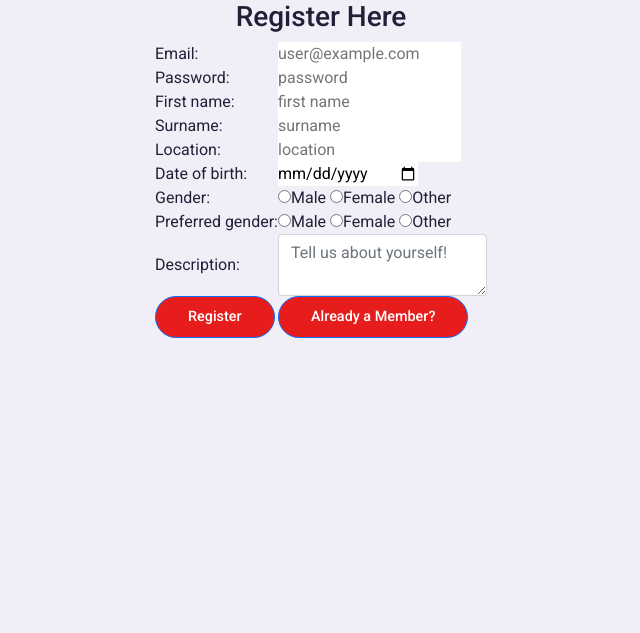
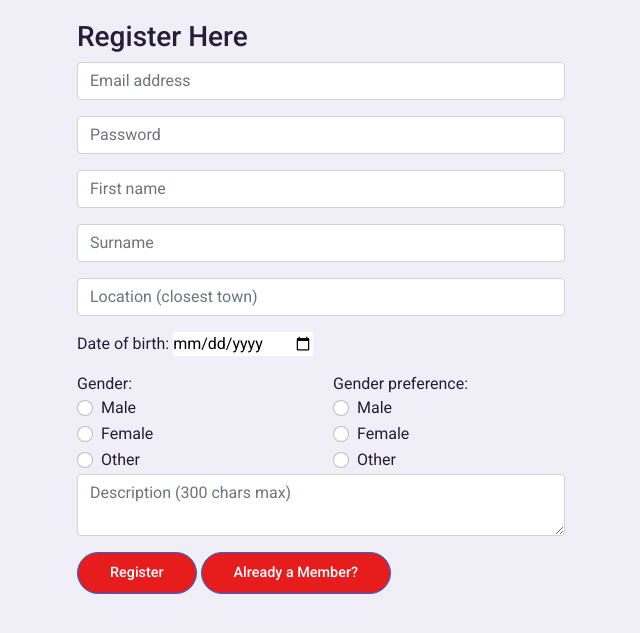
Before and after one commit to Elliothc13/CS4116, a PHP site: page /registration.html in a window 1280 px wide. Shown: the top 633 px of the page, without its empty margins (319-959 px from the left). Run offline with PHP 8.4, Linux system fonts and the light colour scheme.

Commit message:
Clean registration page

```diff
--- a/CSS Files/css2.css
+++ b/CSS Files/css2.css
@@ -151,6 +151,12 @@ main .row .left .profilepicture{
     align-items: center;
     column-gap: 1rem;
     width: 100%;
+}
+
+div.signin {
+    min-width: 300px;
+    margin-top: 20px;
+    margin-bottom: 40px;
 }
 
 /*left*/
--- a/registration.html
+++ b/registration.html
@@ -1,94 +1,117 @@
 <!DOCTYPE html>
 <html>
+
 <head>
     <title>Finder Registration</title>
-    <link href="https://cdn.jsdelivr.net/npm/bootstrap@5.1.3/dist/css/bootstrap.min.css"
-            rel="stylesheet"
-            integrity="sha384-1BmE4kWBq78iYhFldvKuhfTAU6auU8tT94WrHftjDbrCEXSU1oBoqyl2QvZ6jIW3"
-            crossorigin="anonymous">
+    <link href="https://cdn.jsdelivr.net/npm/bootstrap@5.1.3/dist/css/bootstrap.min.css" rel="stylesheet"
+        integrity="sha384-1BmE4kWBq78iYhFldvKuhfTAU6auU8tT94WrHftjDbrCEXSU1oBoqyl2QvZ6jIW3" crossorigin="anonymous">
     <link type="text/css" rel="stylesheet" href="./CSS Files/css2.css">
 </head>
+
 <body>
-    <center>
+
+    <div class="container">
+        <div class="row">
+            <div class="col-3"></div>
+            <div class="col-6 signin">
+                <form action="register.php" method="POST">
                     <h3>Register Here</h3>
-        <form action="register.php" method="POST">
-            <table>
-                <tr>
-                    <td>Email:</td>
-                    <td>
-                        <input type="text" name="email" placeholder="user@example.com">
-                    </td>
-                </tr>
-                <tr>
-                    <td>Password:</td>
-                    <td>
-                        <input type="password" name="password" placeholder="password">
-                    </td>
-                </tr>
-                <tr>
-                    <td>First name:</td>
-                    <td>
-                        <input type="text" name="first_name" placeholder="first name">
-                    </td>
+                    <div class="mb-3">
+                        <!-- <label for="email">Email:</label> -->
+                        <input type="email" class="form-control" name="email" id="email" placeholder="Email address"
+                            aria-label="Email" title="Please enter valid email address" required>
+                    </div>
+                    <div class="mb-3">
+                        <!-- <label for="password">Password:</label> -->
+                        <input type="password" class="form-control" name="password" id="password" placeholder="Password"
+                            aria-label="Password" pattern=".{8-50}"required>
+                    </div>
+                    <div class="mb-3">
+                        <!-- <label for="first_name">First name:</label> -->
+                        <input type="text" class="form-control" name="first_name" id="first_name"
+                            placeholder="First name" aria-label="First name" required>
+                    </div>
+                    <div class="mb-3">
+                        <!-- <label for="surname">Surname:</label> -->
+                        <input type="text" class="form-control" name="surname" id="surname" placeholder="Surname"
+                            required>
+                    </div>
+                    <div class="mb-3">
+                        <!-- <label for="location">Location:</label> -->
+                        <input type="text" class="form-control" name="location" id="location"
+                            placeholder="Location (closest town)" required>
+                    </div>
+                    <div class="mb-3">
+                        <label for="date_of_birth">Date of birth:</label>
+                        <input type="date" name="date_of_birth" id="date_of_birth" required>
+                    </div>
 
-                </tr>
-                <tr>
-                    <td>Surname:</td>
-                    <td>
-                        <input type="text" name="surname" placeholder="surname">
-                    </td>
+                    <div class="row">
+                        <div class="form-group col-6" id="genderradio">
+                            <label for="genderradio">Gender:</label>
+                            <div class="form-check">
+                                <input type="radio" class="form-check-input" name="gender" id="gendermale" value="MALE"
+                                    required>
+                                <label class="form-check-label" for="gendermale">Male</label>
+                            </div>
+                            <div class="form-check">
+                                <input type="radio" class="form-check-input" name="gender" id="genderfemale"
+                                    value="FEMALE" required>
+                                <label class="form-check-label" for="genderfemale">Female</label>
+                            </div>
+                            <div class="form-check">
+                                <input type="radio" class="form-check-input" name="gender" id="genderother"
+                                    value="OTHER" required>
+                                <label class="form-check-label" for="genderother">Other</label>
+                            </div>
+                        </div>
+                        <div class="form-group col-5" id="genderprefradio">
+                            <label for="genderprefradio">Gender preference:</label>
+                            <div class="form-check">
+                                <input type="radio" class="form-check-input" name="gender_preference"
+                                    id="genderprefmale" value="MALE" required>
+                                <label class="form-check-label" for="genderprefmale">Male</label>
+                            </div>
+                            <div class="form-check">
+                                <input type="radio" class="form-check-input" name="gender_preference"
+                                    id="genderpreffemale" value="FEMALE" required>
+                                <label class="form-check-label" for="genderpreffemale">Female</label>
+                            </div>
+                            <div class="form-check">
+                                <input type="radio" class="form-check-input" name="gender_preference"
+                                    id="genderprefother" value="OTHER" required>
+                                <label class="form-check-label" for="genderprefother">Other</label>
+                            </div>
 
-                </tr>
-                <tr>
-                    <td>Location:</td>
-                    <td>
-                        <input type="text" name="location" placeholder="location">
-                    </td>
+                        </div>
+                    </div>
+                    <div class="mb-3">
+                        <textarea class="form-control" rows="2" placeholder="Description (300 chars max)" name="description" aria-label="Description" maxlength="300" required></textarea>
+                    </div>
 
-                </tr>
-                <tr>
-                    <td>Date of birth:</td>
-                    <td>
-                        <input type="date" name="date_of_birth">
-                    </td>
 
-                </tr>
-                <tr>
-                    <td>Gender:</td>
-                    <td>
-                        <input type="radio" name="gender" value="MALE">Male
-                        <input type="radio" name="gender" value="FEMALE">Female
-                        <input type="radio" name="gender" value="OTHER">Other
-                    </td>
 
-                </tr>
+                    <!-- </tr>
                         <tr>
                             <td>Preferred gender:</td>
-                    <td>
-                        <input type="radio" name="gender_preference" value="MALE">Male
-                        <input type="radio" name="gender_preference" value="FEMALE">Female
-                        <input type="radio" name="gender_preference" value="OTHER">Other
-                    </td>
 
-                </tr>
                         <tr>
                             <td>Description:</td>
                             <td>
-                        <textarea class="form-control" id="exampleFormControlTextarea1" placeholder="Tell us about yourself!"></textarea>
-                    </td>
+                                <input type="text" name="description">
+                            </td> -->
 
-                </tr>
-                <tr>
-                    <td>
-                        <input type="submit" name="submit" value="Register" class="btn btn-primary"/>
-                    </td>
-                    <td>
+                    <button type="submit" name="submit" class="btn btn-primary">Register</button>
                     <a href="login.html" class="btn btn-primary">Already a Member?</a>
-                    </td>
-                </tr>
-            </table>
                 </form>
-    </center>
 
+            </div>
+            <div class="col-3"></div>
+        </div>
+
+
+    </div>
+    <!-- </center> -->
 </body>
+
 </html>
```
Lines whose indentation alone changed are shown as unchanged.
